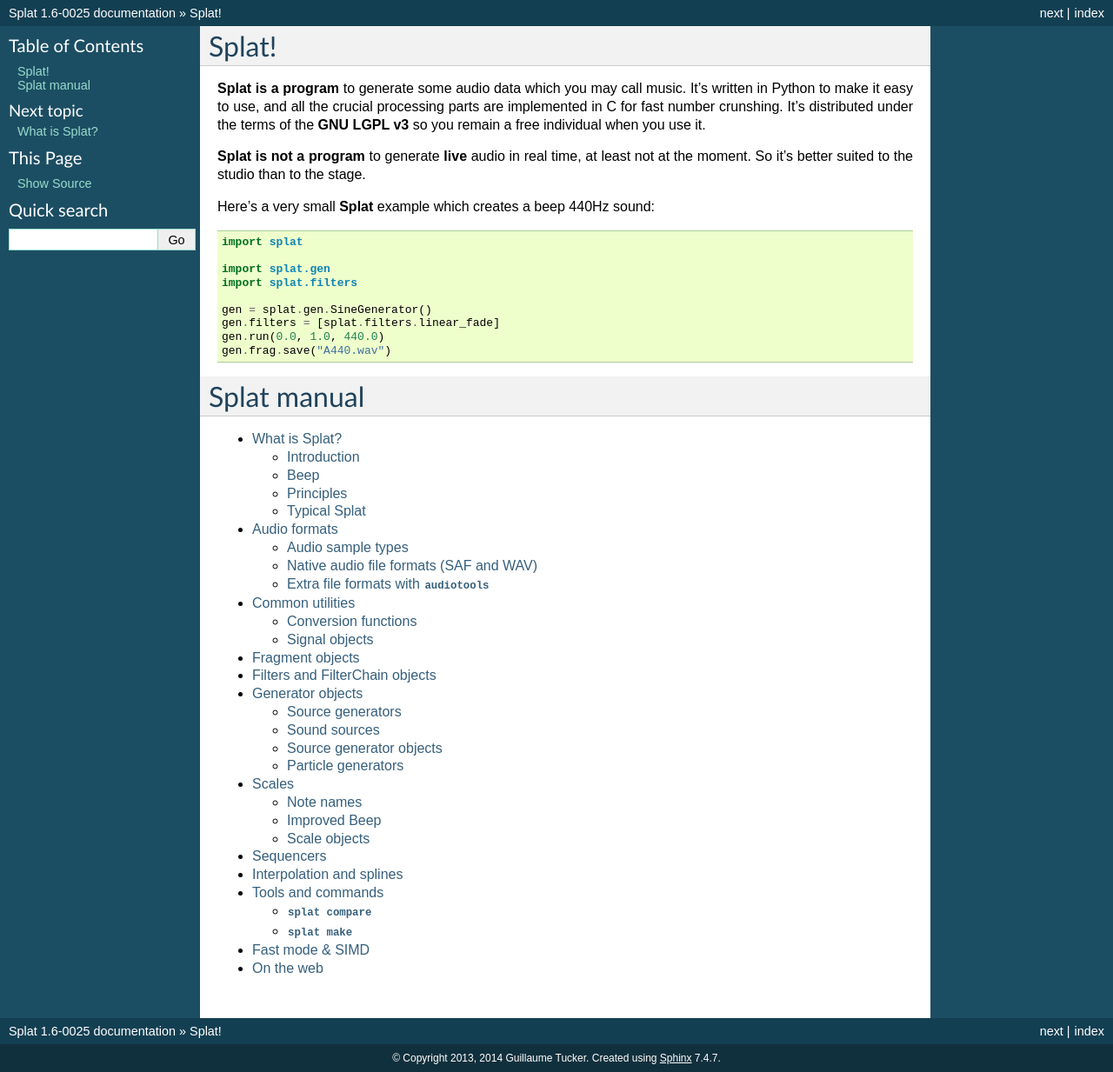
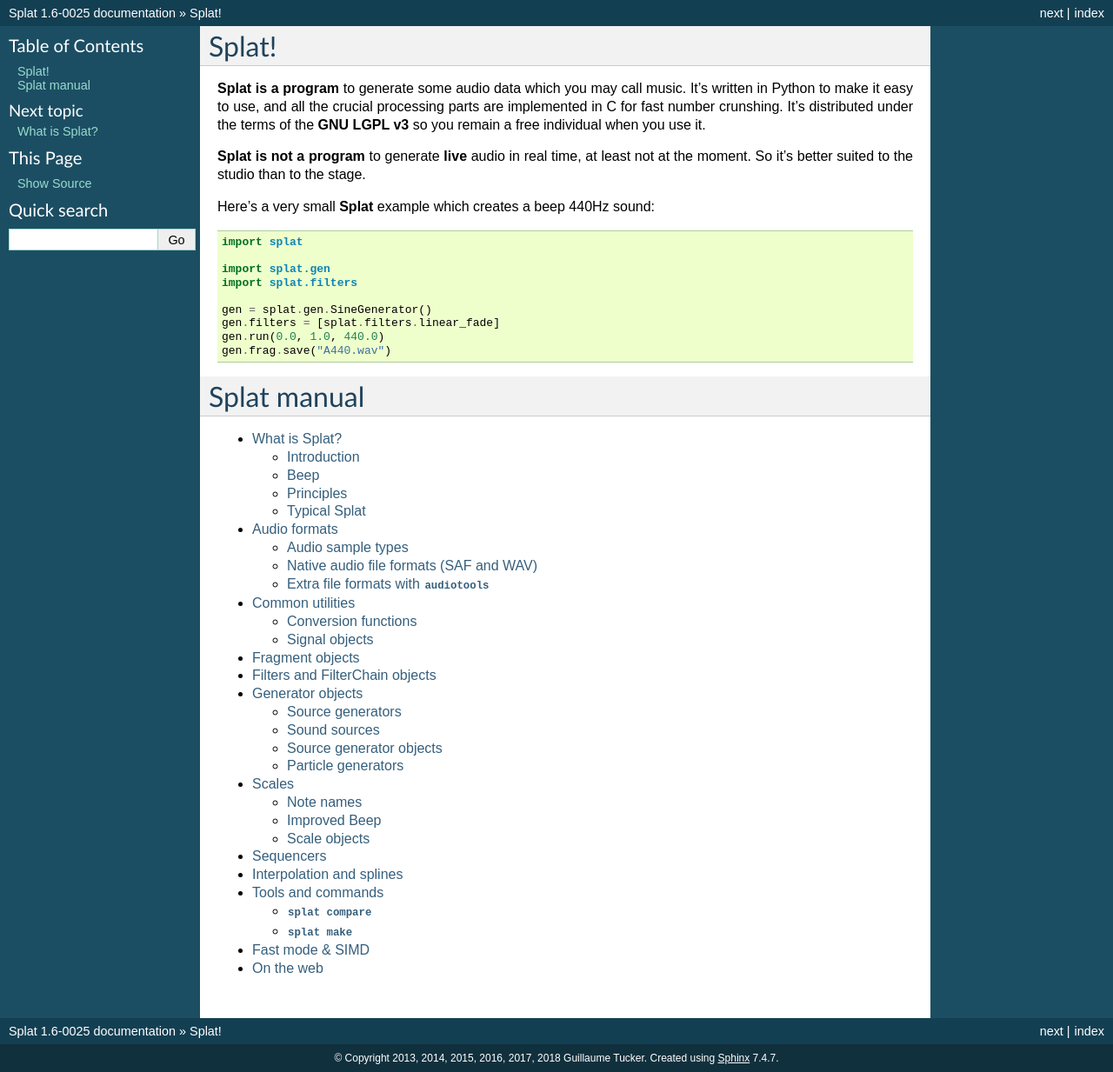
Before and after one commit to verdigris/splat, a Sphinx documentation site: the page built from doc/index.rst, in a window 1280 px wide. Shown: the whole page at 87% size. Built offline with Sphinx 7.4.7, drawn with Linux system fonts in a browser that asks for light colours; formulas are drawn with MathJax 3.

```diff
--- a/doc/conf.py
+++ b/doc/conf.py
@@ -44,8 +44,8 @@ source_suffix = '.rst'
 master_doc = 'index'
 
 # General information about the project.
-project = u'Splat'
-copyright = u'2013, 2014 Guillaume Tucker'
+project = 'Splat'
+copyright = '2013, 2014, 2015, 2016, 2017, 2018 Guillaume Tucker'
 
 # The version info for the project you're documenting, acts as replacement for
 # |version| and |release|, also used in various other places throughout the
@@ -187,8 +187,8 @@ latex_elements = {
 # Grouping the document tree into LaTeX files. List of tuples
 # (source start file, target name, title, author, documentclass [howto/manual]).
 latex_documents = [
-  ('index', 'Splat.tex', u'Splat Documentation',
-   u'Guillaume Tucker', 'manual'),
+  ('index', 'Splat.tex', 'Splat Documentation',
+   'Guillaume Tucker', 'manual'),
 ]
 
 # The name of an image file (relative to this directory) to place at the top of
@@ -217,8 +217,8 @@ latex_documents = [
 # One entry per manual page. List of tuples
 # (source start file, name, description, authors, manual section).
 man_pages = [
-    ('index', 'splat', u'Splat Documentation',
-     [u'Guillaume Tucker'], 1)
+    ('index', 'splat', 'Splat Documentation',
+     ['Guillaume Tucker'], 1)
 ]
 
 # If true, show URL addresses after external links.
@@ -231,8 +231,8 @@ man_pages = [
 # (source start file, target name, title, author,
 #  dir menu entry, description, category)
 texinfo_documents = [
-  ('index', 'Splat', u'Splat Documentation',
-   u'Guillaume Tucker', 'Splat', 'One line description of project.',
+  ('index', 'Splat', 'Splat Documentation',
+   'Guillaume Tucker', 'Splat', 'One line description of project.',
    'Miscellaneous'),
 ]
 
```
Also changed, not shown: 1 other file.
